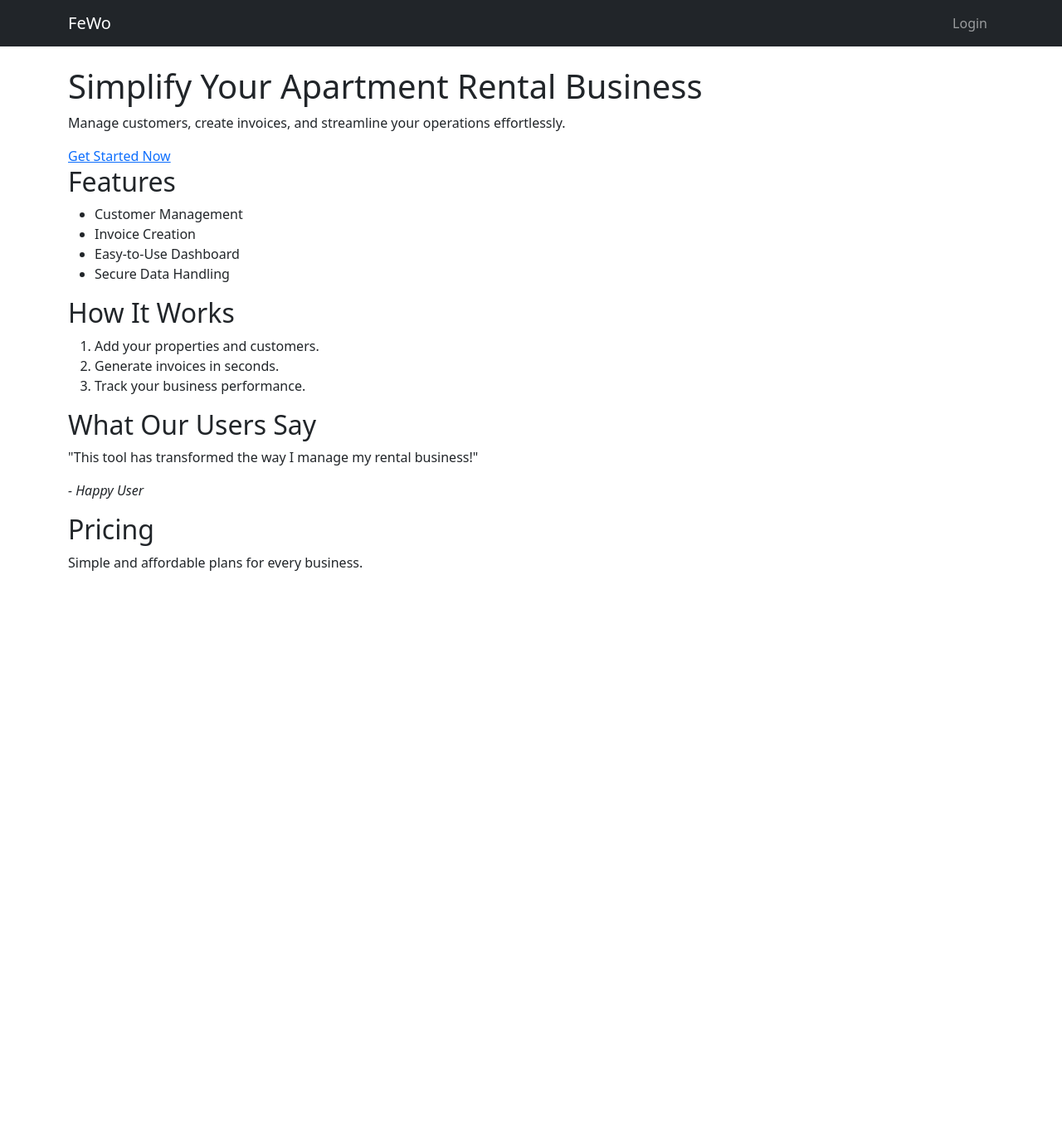
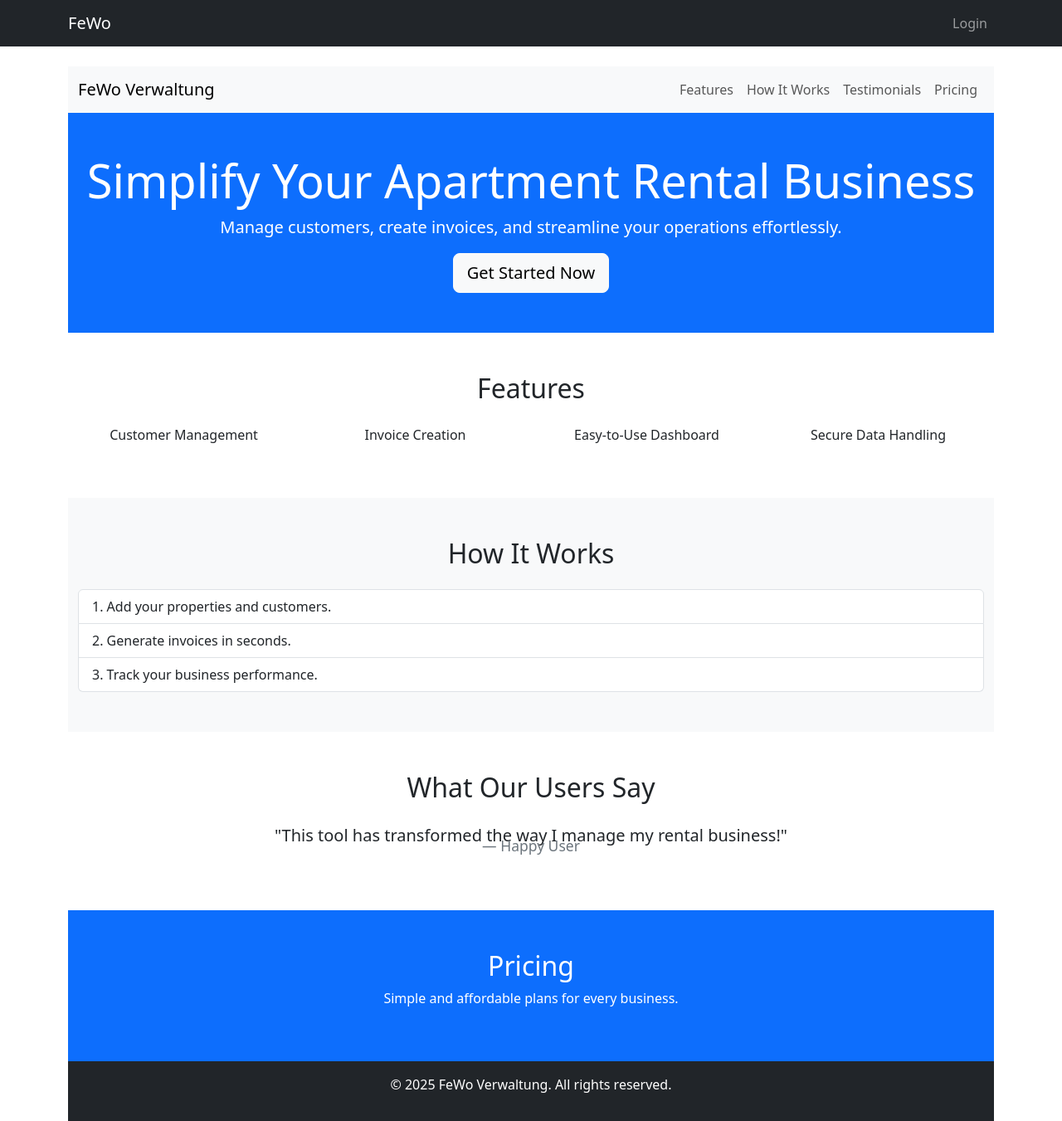
Before and after one commit to RaykKretzschmar/FeWo-Verwaltung, a Django app: page / in a window 1280 px wide. Shown: the whole page at 83% size. Before the commit the page ends 688 px from the top, so only its background shows below. Run offline with Django 5.2, Linux system fonts and the light colour scheme.

Commit message:
Revamp home page layout with Bootstrap integration, enhanced navigation, and updated content sections for features, how it works, testimonials, and pricing.

```diff
--- a/fewo_web/fewo/fewo/templates/home.html
+++ b/fewo_web/fewo/fewo/templates/home.html
@@ -2,44 +2,104 @@
 {% load static %}
 
 <link rel="stylesheet" href="{% static 'css/styles.css' %}">
-<script src="{% static 'js/scripts.js' %}" defer></script>
+<link href="https://cdn.jsdelivr.net/npm/bootstrap@5.3.0-alpha3/dist/css/bootstrap.min.css" rel="stylesheet">
+<script src="https://cdn.jsdelivr.net/npm/bootstrap@5.3.0-alpha3/dist/js/bootstrap.bundle.min.js" defer></script>
 
 {% block content %}
-<div class="hero">
-    <h1>Simplify Your Apartment Rental Business</h1>
-    <p>Manage customers, create invoices, and streamline your operations effortlessly.</p>
-    <a href="/signup" class="cta-button">Get Started Now</a>
+<nav class="navbar navbar-expand-lg navbar-light bg-light">
+    <div class="container-fluid">
+        <a class="navbar-brand" href="#">FeWo Verwaltung</a>
+        <button class="navbar-toggler" type="button" data-bs-toggle="collapse" data-bs-target="#navbarNav" aria-controls="navbarNav" aria-expanded="false" aria-label="Toggle navigation">
+            <span class="navbar-toggler-icon"></span>
+        </button>
+        <div class="collapse navbar-collapse" id="navbarNav">
+            <ul class="navbar-nav ms-auto">
+                <li class="nav-item"><a class="nav-link" href="#features">Features</a></li>
+                <li class="nav-item"><a class="nav-link" href="#how-it-works">How It Works</a></li>
+                <li class="nav-item"><a class="nav-link" href="#testimonials">Testimonials</a></li>
+                <li class="nav-item"><a class="nav-link" href="#pricing">Pricing</a></li>
+            </ul>
+        </div>
+    </div>
+</nav>
+
+<div class="hero text-center bg-primary text-white py-5">
+    <h1 class="display-4">Simplify Your Apartment Rental Business</h1>
+    <p class="lead">Manage customers, create invoices, and streamline your operations effortlessly.</p>
+    <a href="/signup" class="btn btn-light btn-lg">Get Started Now</a>
 </div>
 
-<div class="features">
-    <h2>Features</h2>
-    <ul>
-        <li>Customer Management</li>
-        <li>Invoice Creation</li>
-        <li>Easy-to-Use Dashboard</li>
-        <li>Secure Data Handling</li>
-    </ul>
+<div id="features" class="features container py-5">
+    <h2 class="text-center mb-4">Features</h2>
+    <div class="row">
+        <div class="col-md-3 text-center">
+            <i class="bi bi-people-fill display-4"></i>
+            <p>Customer Management</p>
+        </div>
+        <div class="col-md-3 text-center">
+            <i class="bi bi-file-earmark-text display-4"></i>
+            <p>Invoice Creation</p>
+        </div>
+        <div class="col-md-3 text-center">
+            <i class="bi bi-speedometer2 display-4"></i>
+            <p>Easy-to-Use Dashboard</p>
+        </div>
+        <div class="col-md-3 text-center">
+            <i class="bi bi-shield-lock-fill display-4"></i>
+            <p>Secure Data Handling</p>
+        </div>
+    </div>
 </div>
 
-<div class="how-it-works">
-    <h2>How It Works</h2>
-    <ol>
-        <li>Add your properties and customers.</li>
-        <li>Generate invoices in seconds.</li>
-        <li>Track your business performance.</li>
-    </ol>
+<div id="how-it-works" class="how-it-works bg-light py-5">
+    <div class="container">
+        <h2 class="text-center mb-4">How It Works</h2>
+        <ol class="list-group list-group-numbered">
+            <li class="list-group-item">Add your properties and customers.</li>
+            <li class="list-group-item">Generate invoices in seconds.</li>
+            <li class="list-group-item">Track your business performance.</li>
+        </ol>
+    </div>
 </div>
 
-<div class="testimonials">
-    <h2>What Our Users Say</h2>
-    <blockquote>
-        <p>"This tool has transformed the way I manage my rental business!"</p>
-        <cite>- Happy User</cite>
-    </blockquote>
+<div id="testimonials" class="testimonials container py-5">
+    <h2 class="text-center mb-4">What Our Users Say</h2>
+    <div id="testimonialCarousel" class="carousel slide" data-bs-ride="carousel">
+        <div class="carousel-inner">
+            <div class="carousel-item active">
+                <blockquote class="blockquote text-center">
+                    <p class="mb-0">"This tool has transformed the way I manage my rental business!"</p>
+                    <footer class="blockquote-footer">Happy User</footer>
+                </blockquote>
+            </div>
+            <div class="carousel-item">
+                <blockquote class="blockquote text-center">
+                    <p class="mb-0">"A must-have for every rental property owner."</p>
+                    <footer class="blockquote-footer">Satisfied Customer</footer>
+                </blockquote>
+            </div>
+        </div>
+        <button class="carousel-control-prev" type="button" data-bs-target="#testimonialCarousel" data-bs-slide="prev">
+            <span class="carousel-control-prev-icon" aria-hidden="true"></span>
+            <span class="visually-hidden">Previous</span>
+        </button>
+        <button class="carousel-control-next" type="button" data-bs-target="#testimonialCarousel" data-bs-slide="next">
+            <span class="carousel-control-next-icon" aria-hidden="true"></span>
+            <span class="visually-hidden">Next</span>
+        </button>
+    </div>
 </div>
 
-<div class="pricing">
-    <h2>Pricing</h2>
-    <p>Simple and affordable plans for every business.</p>
+<div id="pricing" class="pricing bg-primary text-white py-5">
+    <div class="container text-center">
+        <h2>Pricing</h2>
+        <p>Simple and affordable plans for every business.</p>
+    </div>
 </div>
+
+<footer class="bg-dark text-white py-3">
+    <div class="container text-center">
+        <p>&copy; 2025 FeWo Verwaltung. All rights reserved.</p>
+    </div>
+</footer>
 {% endblock %}
```
